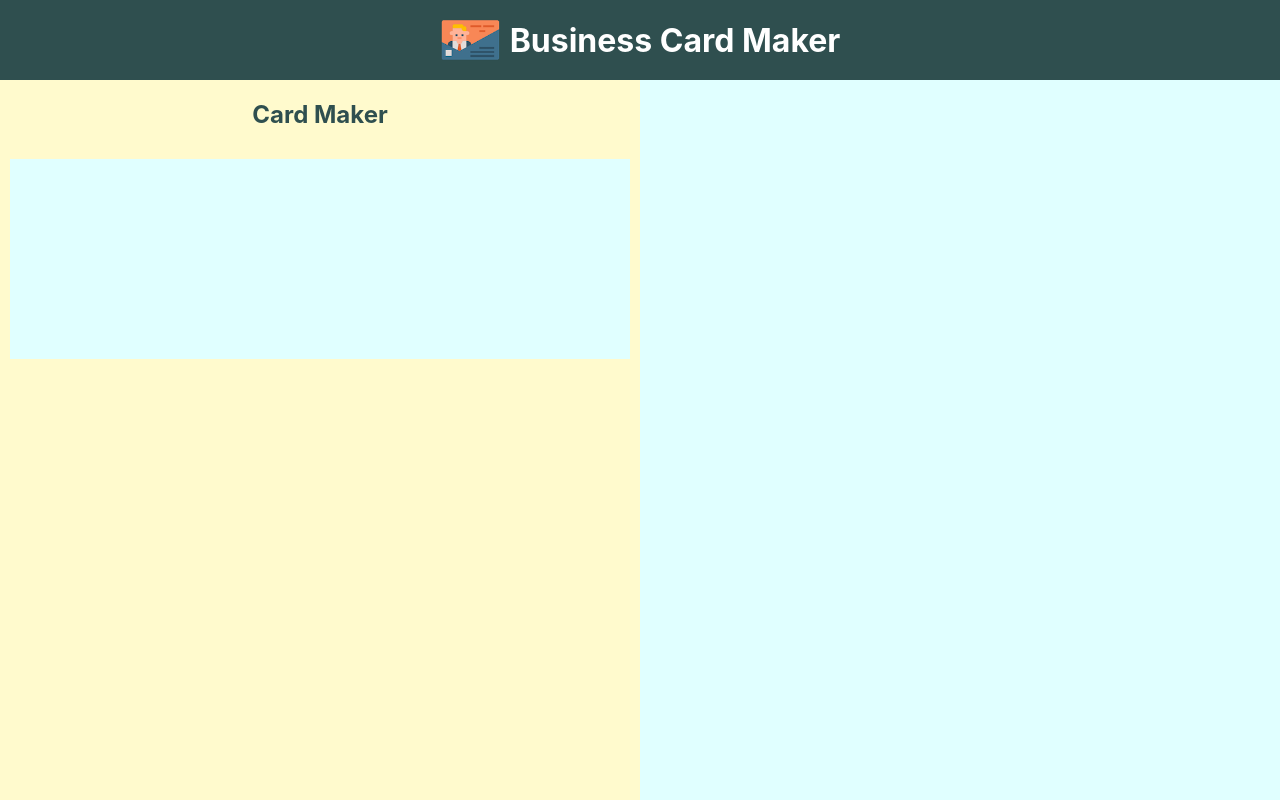
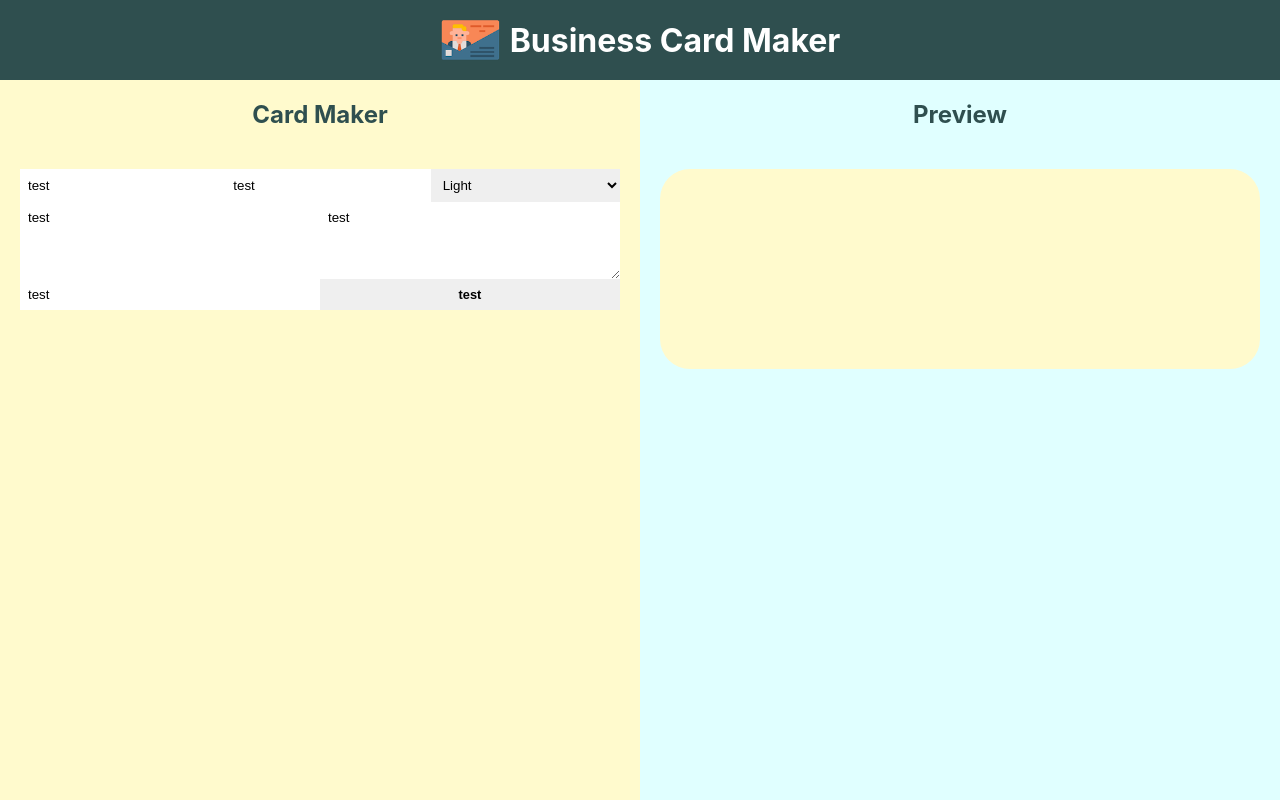
Before and after one commit to Chanwooong2/businessCardMaker, a React (Create React App) app: page /cardMaker in a window 1280 px wide. Built offline with nearby package versions, Linux system fonts and the light colour scheme.

Commit message:
화면 구성 작업 진행중

```diff
--- a/src/components/cardMaker/form/form.jsx
+++ b/src/components/cardMaker/form/form.jsx
@@ -3,10 +3,25 @@ import styles from './form.module.css'
 
 const Form = (props) => {
 
-	return <div className={styles.body}>
+	return(
+		<form className={styles.body}>
+			<input type="text" className={styles.input} value="test"/>
+			<input type="text" className={styles.input} value="test"/>
+			<select name="" id="" className={styles.select} value="light">
+				<option value="light" className={styles.light}>Light</option>
+				<option value="dark" className={styles.dark}>Dark</option>
+				<option value="colorful" className={styles.colorful}>Colorful</option>
+			</select>
+			<input type="text" className={styles.input} value="test"/>
+			<input type="text" className={styles.input} value="test"/>
+			<textarea name="message" id="message" className={styles.textarea}></textarea>
 
-
-	</div>
+			{/* <div className={styles.fileInput}> */}
+				<input type="text" className={styles.fileInput} value="test"/>
+				<button className={styles.button}>test</button>
+			{/* </div> */}
+		</form>
+	)
 };
 
 export default Form;
--- a/src/components/cardMaker/form/form.module.css
+++ b/src/components/cardMaker/form/form.module.css
@@ -1,13 +1,61 @@
+@value makerBlack, makerWhite, makerGreen from '../../../common/colors.css';
+
 h1{
 	color: darkslategrey;
 }
 
 .body {
-	margin:10px;
-	width: calc(100% - 20px);
+	margin:20px;
+	width:100%;
 	background-color: lightcyan;
 	display: flex;
-	justify-content: center;
+	flex-wrap: wrap;
+	border-top:1px solid makerBlack;
+	border-left:1px solid makerBlack;
+}
 
-	height: 200px;
+.input,
+.select {
+	flex: 1 1 30%;
 }
+
+.input,
+.select,
+.textarea{
+	width: 100%;
+}
+
+.fileInput,
+.button {
+	flex: 1 1;
+}
+
+
+.input,
+.select,
+.textarea,
+.fileInput,
+.button {
+	border: 0;
+	border-bottom : 1px solid makerBlack;
+	border-right : 1px solid makerBlack;
+	background: makerWhite;
+	padding: 0.5rem;
+}
+
+input:focus,
+textarea:focus,
+select:focus {
+	outline: none;
+}
+
+.button {
+	background-color: makerGreen;
+	color: makerWhite;
+	font-weight: bold;
+	cursor: pointer;
+	font-size: 0.8rem;
+}
+.button:hover {
+	opacity: 0.8;
+}
--- a/src/components/cardMaker/preview/preview.jsx
+++ b/src/components/cardMaker/preview/preview.jsx
@@ -1,7 +1,13 @@
 import React from 'react';
+import styles from './preview.module.css';
 
 const Preview = (props) => {
-	return <></>
+	return (
+		<div className={styles.body}>
+
+		</div>
+
+	)
 };
 
 export default Preview;
--- a/src/components/cardMaker/preview/preview.module.css
+++ b/src/components/cardMaker/preview/preview.module.css
@@ -0,0 +1,16 @@
+@value makerBlack, makerWhite, makerGreen from '../../../common/colors.css';
+
+h1{
+	color: darkslategrey;
+}
+
+.body {
+	margin:20px;
+	width:100%;
+	height: 200px;
+	background-color: lemonchiffon;
+	display: flex;
+	flex-wrap: wrap;
+	border:1px solid makerBlack;
+	border-radius: 30px;
+}
--- a/src/components/cardMaker/previewList/previewList.jsx
+++ b/src/components/cardMaker/previewList/previewList.jsx
@@ -1,15 +1,15 @@
 import React from 'react';
 import styles from './previewList.module.css'
+import Preview from './../preview/preview';
 
 const PreviewList = (props) => {
 
 	return <div className={styles.body}>
-	<div className={styles.list}>
+		<h1>Preview</h1>
 
-	</div>
+		<Preview></Preview>
 
-
-</div>;
+	</div>;
 };
 
 export default PreviewList;
--- a/src/components/cardMaker/previewList/previewList.module.css
+++ b/src/components/cardMaker/previewList/previewList.module.css
@@ -4,5 +4,7 @@
 	background-color: lightcyan;
 	display: flex;
 	justify-content: center;
+	align-content: flex-start;
 	flex-wrap: wrap;
+	overflow-y: auto;
 }
```
Also changed, not shown: 1 other file (tests, documents, lock files or other folders).
